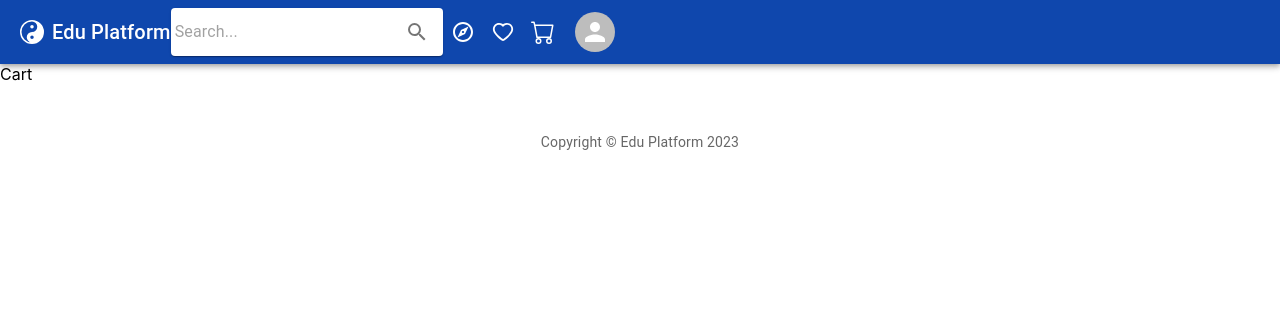
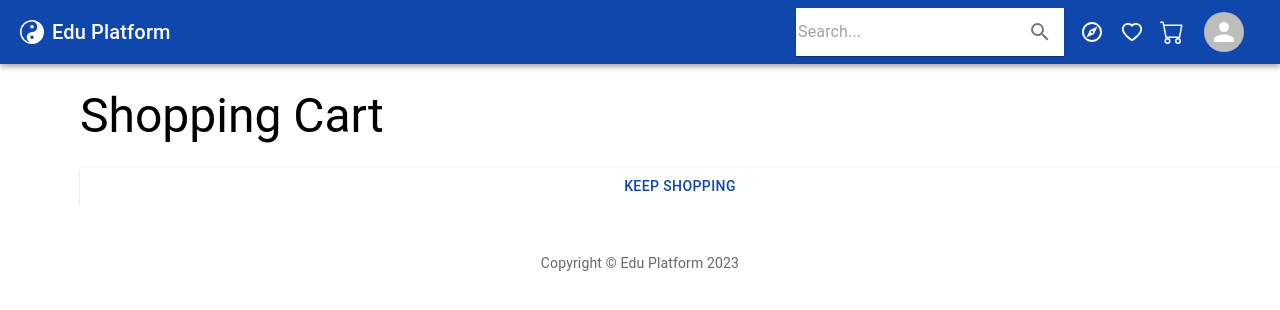
Before and after one commit to lelongrvp/EduPlatform, a React (Vite) app: page /cart in a window 1280 px wide. Shown: the top 310 px of the page. Built offline with nearby package versions, Linux system fonts and the light colour scheme.

Commit message:
styling theme, adding cart page and fixing UI bugs

```diff
--- a/src/App.jsx
+++ b/src/App.jsx
@@ -137,7 +137,7 @@ const App = () => {
       description:
         "Unreal Engine is a game engine developed by Epic Games. It is a suite of integrated tools for game developers to design and build games, simulations, and visualizations.",
       image:
-        "https://upload.wikimedia.org/wikipedia/commons/thumb/6/6f/Unreal_Engine_Logo_2020.svg/1200px-Unreal_Engine_Logo_2020.svg.png",
+        "https://th.bing.com/th/id/R.7ee30c8175fe55c08a80f1bad1eb78ae?rik=B%2fDn56%2fnuoWP%2bA&pid=ImgRaw&r=0",
       price: 99.99,
     },
     {
--- a/src/components/CourseCard.jsx
+++ b/src/components/CourseCard.jsx
@@ -14,16 +14,20 @@ const CourseCard = (props) => {
 
   return (
     <Card
-      sx={{ maxWidth: 345 }}
+      square={true}
+      sx={{
+        m: "20px",
+        p: 1,
+        maxWidth: 300,
+        boxShadow: "rgba(0, 0, 0, 0.35) 0px 5px 15px",
+      }}
       style={{
-        margin: "20px",
-        padding: 10,
-        boxShadow: "rgba(0, 0, 0, 0.35) 0px 5px 15px",
         height: "400px",
       }}
     >
       <CardMedia
-        sx={{ height: "150px" }}
+        component="img"
+        style={{ height: "150px", objectFit: "contain" }}
         image={props.course.image}
         alt={props.course.title}
       />
--- a/src/components/DropdownMenu.jsx
+++ b/src/components/DropdownMenu.jsx
@@ -46,7 +46,9 @@ const DropdownMenu = () => {
         keepMounted
         open={Boolean(anchorEl)}
         onClose={handleClose}
-        sx={{ "& .MuiPaper-root": { backgroundColor: "#0f47ad" } }}
+        sx={{
+          "& .MuiPaper-root": { backgroundColor: "#0f47ad", borderRadius: 0 },
+        }}
       >
         <Link to={"/profile"} style={{ textDecoration: "none" }}>
           <MenuItem onClick={handleClose} sx={{ color: "white" }}>
--- a/src/components/LogoutDialog.jsx
+++ b/src/components/LogoutDialog.jsx
@@ -10,16 +10,22 @@ import {
 
 const LogoutDialog = ({ open, onClose, onLogout }) => {
   return (
-    <Dialog open={open} onClose={onClose}>
+    <Dialog
+      open={open}
+      onClose={onClose}
+      sx={{
+        "& .MuiPaper-root": { borderRadius: 0 },
+      }}
+    >
       <DialogTitle>Confirm Logout</DialogTitle>
       <DialogContent>
         <DialogContentText>Are you sure you want to log out?</DialogContentText>
       </DialogContent>
       <DialogActions>
-        <Button onClick={onClose} color="primary">
+        <Button onClick={onClose} color="primary" sx={{ borderRadius: 0 }}>
           Cancel
         </Button>
-        <Button onClick={onLogout} color="primary">
+        <Button onClick={onLogout} color="primary" sx={{ borderRadius: 0 }}>
           Logout
         </Button>
       </DialogActions>
--- a/src/components/Navbar.jsx
+++ b/src/components/Navbar.jsx
@@ -1,6 +1,7 @@
 /* eslint-disable react/prop-types */
 import {
   AppBar,
+  Box,
   IconButton,
   ThemeProvider,
   Toolbar,
@@ -29,7 +30,8 @@ const Navbar = ({ courseData }) => {
   return (
     <ThemeProvider theme={theme}>
       <AppBar position="static">
-        <Toolbar>
+        <Toolbar sx={{ justifyContent: "space-between" }}>
+          <Box sx={{ display: "inline-flex", alignItems: "center" }}>
             <IconButton edge="start" color="inherit" aria-label="menu">
               <BsYinYang />
             </IconButton>
@@ -47,6 +49,8 @@ const Navbar = ({ courseData }) => {
             >
               Edu Platform
             </Typography>
+          </Box>
+          <Box sx={{ display: "inline-flex", alignItems: "center" }}>
             <SearchBar courseData={courseData} />
             <Tooltip title="Browse">
               <IconButton
@@ -54,6 +58,7 @@ const Navbar = ({ courseData }) => {
                 onClick={() => {
                   navigate("/course");
                 }}
+                sx={{ height: "fit-content", borderRadius: 0 }}
               >
                 <MdOutlineExplore />
               </IconButton>
@@ -62,6 +67,7 @@ const Navbar = ({ courseData }) => {
               <IconButton
                 style={{ color: "white" }}
                 onClick={() => navigate("/wishlist")}
+                sx={{ height: "fit-content", borderRadius: 0 }}
               >
                 <AiOutlineHeart />
               </IconButton>
@@ -70,11 +76,13 @@ const Navbar = ({ courseData }) => {
               <IconButton
                 style={{ color: "white" }}
                 onClick={() => navigate("/cart")}
+                sx={{ height: "fit-content", borderRadius: 0 }}
               >
                 <BsCart />
               </IconButton>
             </Tooltip>
             <DropdownMenu />
+          </Box>
         </Toolbar>
       </AppBar>
     </ThemeProvider>
--- a/src/components/SearchBar.jsx
+++ b/src/components/SearchBar.jsx
@@ -39,9 +39,11 @@ const SearchBar = ({ onSearch, courseData }) => {
 
   return (
     <Paper
+      square={true}
       component="form"
       sx={{
-        p: "2px 4px",
+        mr: 1,
+        p: "2px",
         display: "flex",
         alignItems: "center",
         position: "relative",
@@ -55,16 +57,20 @@ const SearchBar = ({ onSearch, courseData }) => {
       />
       <IconButton
         type="button"
-        sx={{ p: "10px" }}
+        sx={{ p: "10px", borderRadius: 0 }}
         aria-label="search"
         onClick={handleSearchIconClick}
       >
         <MdSearch />
       </IconButton>
       <Menu
+        square={true}
         anchorEl={anchorEl}
         open={Boolean(anchorEl)}
         onClose={handleMenuClose}
+        sx={{
+          "& .MuiPaper-root": { borderRadius: 0 },
+        }}
       >
         <Typography variant="body1" sx={{ p: "10px" }}>
           You search for {searchText}:
--- a/src/components/Slider.jsx
+++ b/src/components/Slider.jsx
@@ -26,13 +26,15 @@ const Slider = () => {
 
   return (
     <Card
+      square={true}
       sx={{ margin: "2rem", boxShadow: "rgba(0, 0, 0, 0.35) 0px 5px 15px" }}
     >
       <CardMedia
         component="img"
-        height="400"
+        height="500"
         image={images[currentIndex]}
         alt={`Image ${currentIndex + 1}`}
+        style={{ objectFit: "fill" }}
       />
       <IconButton onClick={handlePrev} disabled={currentIndex === 0}>
         <MdOutlineArrowCircleLeft />
--- a/src/pages/Cart.jsx
+++ b/src/pages/Cart.jsx
@@ -1,5 +1,43 @@
+import {
+  Box,
+  Button,
+  Card,
+  ThemeProvider,
+  Typography,
+  createTheme,
+} from "@mui/material";
+import { useNavigate } from "react-router-dom";
+
+const theme = createTheme({
+  palette: {
+    primary: {
+      main: "#0f47ad",
+      contrastText: "#fff",
+    },
+  },
+});
+
 const Cart = () => {
-  return <div>Cart</div>;
+  const navigate = useNavigate();
+
+  return (
+    <ThemeProvider theme={theme}>
+      <Box>
+        <Typography variant="h3" sx={{ mt: 3, ml: 10 }}>
+          Shopping Cart
+        </Typography>
+        <Card square={true} sx={{ mt: 3, ml: 10, textAlign: "center" }}>
+          <Button
+            color="primary"
+            sx={{ borderRadius: 0 }}
+            onClick={() => navigate("/course")}
+          >
+            Keep shopping
+          </Button>
+        </Card>
+      </Box>
+    </ThemeProvider>
+  );
 };
 
 export default Cart;
--- a/src/pages/CoursePage.jsx
+++ b/src/pages/CoursePage.jsx
@@ -5,6 +5,10 @@ import { useState } from "react";
 
 const CoursePage = ({ course }) => {
   const [selectedCategory, setSelectedCategory] = useState("All");
+
+  //declare a variable to store all the categories uniquely from props.course
+
+  const categories = [...new Set(course.map((course) => course.category))];
 
   const filteredCourse =
     selectedCategory === "All"
@@ -30,21 +34,24 @@ const CoursePage = ({ course }) => {
           justifyContent: "center",
         }}
       >
-        <Button onClick={() => handleCategoryChange("All")}>All</Button>
-        <Button onClick={() => handleCategoryChange("Front-end")}>
-          Front-end
+        {/* if select all, display all the course, otherwise, filter the courses */}
+        <Button
+          onClick={() => handleCategoryChange("All")}
+          variant={selectedCategory === "All" ? "contained" : "outlined"}
+          sx={{ borderRadius: 0 }}
+        >
+          All
         </Button>
-        <Button onClick={() => handleCategoryChange("Back-end")}>
-          Back-end
-        </Button>
-        <Button onClick={() => handleCategoryChange("Video Game")}>
-          Video Game
-        </Button>
-        <Button onClick={() => handleCategoryChange("Database")}>
-          Database
-        </Button>
-        <Button onClick={() => handleCategoryChange("Mobile")}>Mobile</Button>
-        <Button onClick={() => handleCategoryChange("DevOps")}>DevOps</Button>
+        {categories.map((category, idx) => (
+          <Button
+            key={idx}
+            onClick={() => handleCategoryChange(category)}
+            variant={selectedCategory === category ? "contained" : "outlined"}
+            sx={{ borderRadius: 0 }}
+          >
+            {category}
+          </Button>
+        ))}
       </ButtonGroup>
       <Container
         maxWidth="x1"
--- a/src/pages/Home.jsx
+++ b/src/pages/Home.jsx
@@ -11,7 +11,21 @@ const Home = (props) => {
   };
   return (
     <div>
-      <Typography variant="h4" align="center" sx={{ mt: 2 }}>
+      <Typography
+        variant="h4"
+        align="center"
+        sx={{
+          mt: 2,
+          ml: 3,
+          color: "#1a237e",
+          fontWeight: "bold",
+          textShadow: "2px 2px 4px rgba(0, 0, 0, 0.2)",
+          //handwriting font
+          fontFamily: "Dancing Script, cursive",
+          letterSpacing: "0.05em",
+          textAlign: "left",
+        }}
+      >
         Welcome to Edu Platform
       </Typography>
       <Slider />
@@ -30,7 +44,7 @@ const Home = (props) => {
               <CourseCard key={idx} course={course} />
             ))
           : props.course
-              .slice(0, 3)
+              .slice(0, 4)
               .map((course, idx) => <CourseCard key={idx} course={course} />)}
       </Container>
       {showMore ? (
```
Lines whose indentation alone changed are shown as unchanged.
